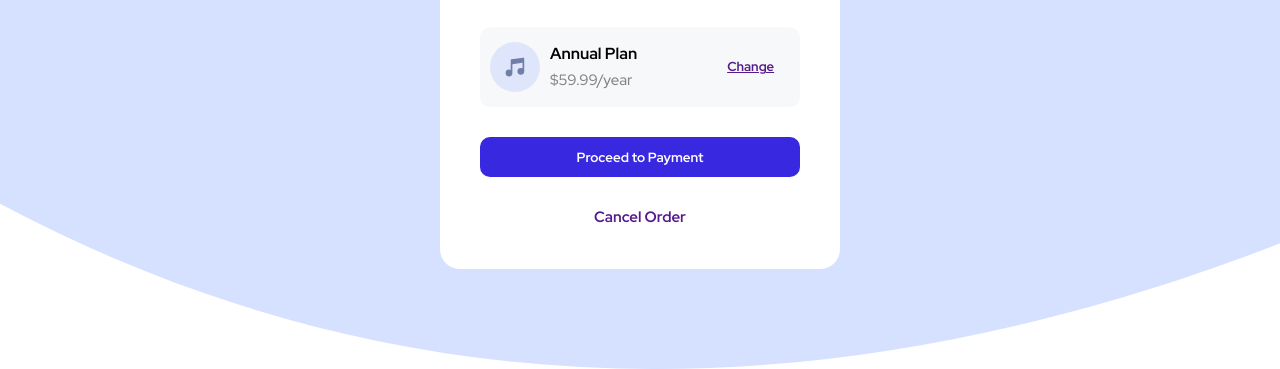
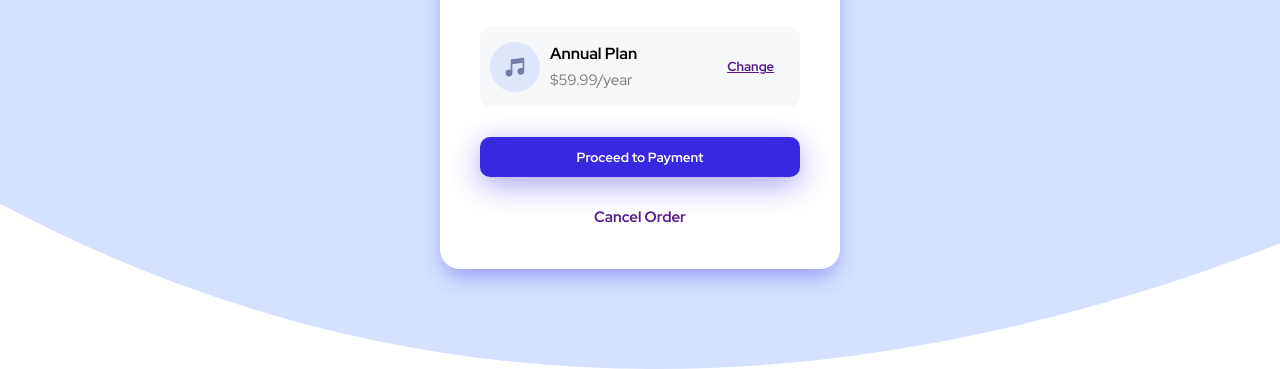
Before and after one commit to DarlingtonUk/FrontEnd-Mentor, a plain HTML site: page Order Summary Component/index.html in a window 1280 px wide. Shown: the part 461-830 px from the top of the page. Drawn offline with Linux system fonts and the light colour scheme.

Commit message:
Updated latest stylesheet implementing box shadow

```diff
--- a/Order Summary Component/css/style.css
+++ b/Order Summary Component/css/style.css
@@ -14,6 +14,7 @@ body
     width: 400px;
     margin: 100px auto;
     border-radius: 20px;
+    box-shadow: 0 11px 21px -5px hsl(245deg 75% 52% / 42%);
 }
 
 .jamming
@@ -99,6 +100,7 @@ body
     font-family: "Red Hat Display", sans-serif;
     border: none;
     cursor: pointer;
+    box-shadow: 0 8px 30px hsla(245, 75%, 52%, 0.42);
 }
 
 .proceed:hover
```
